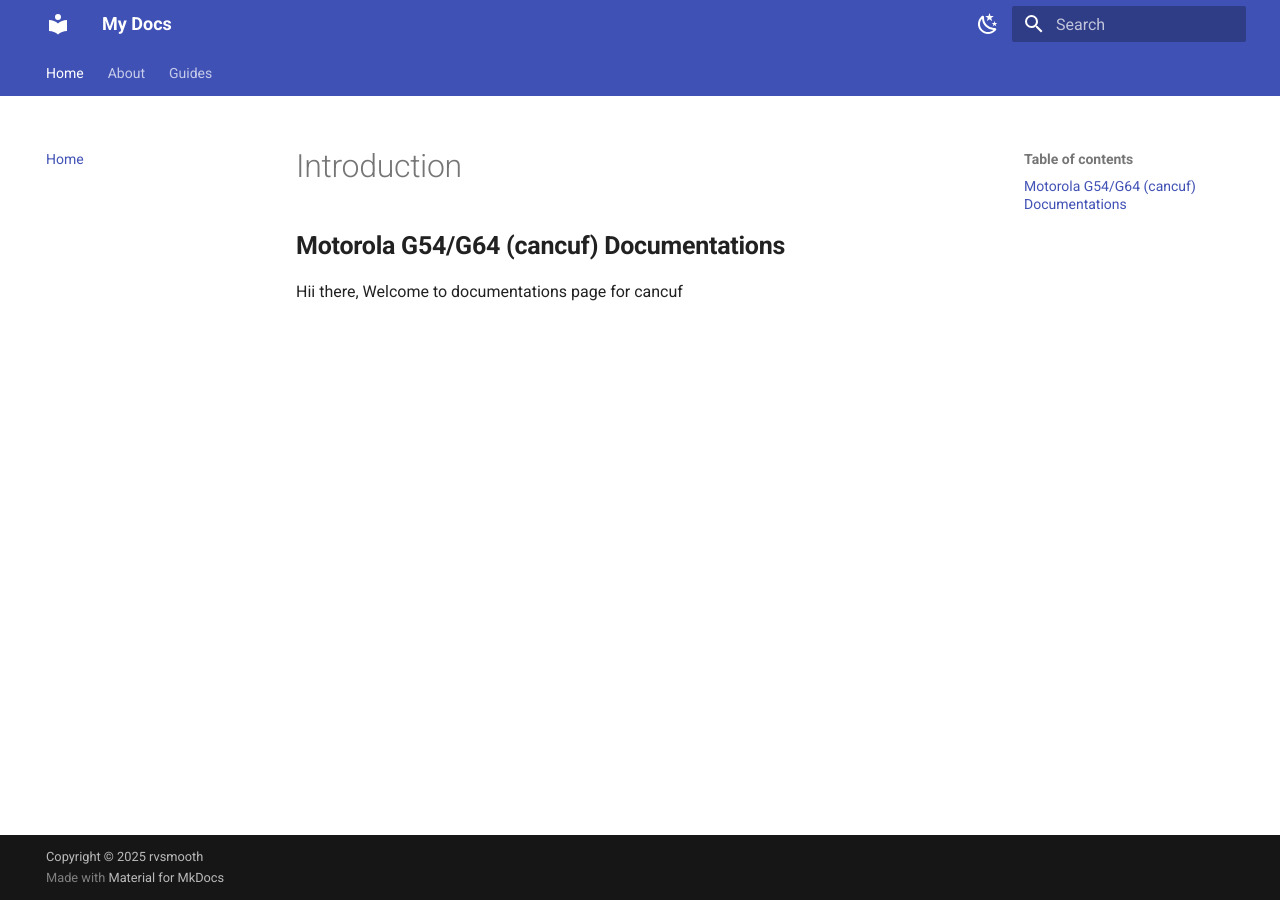
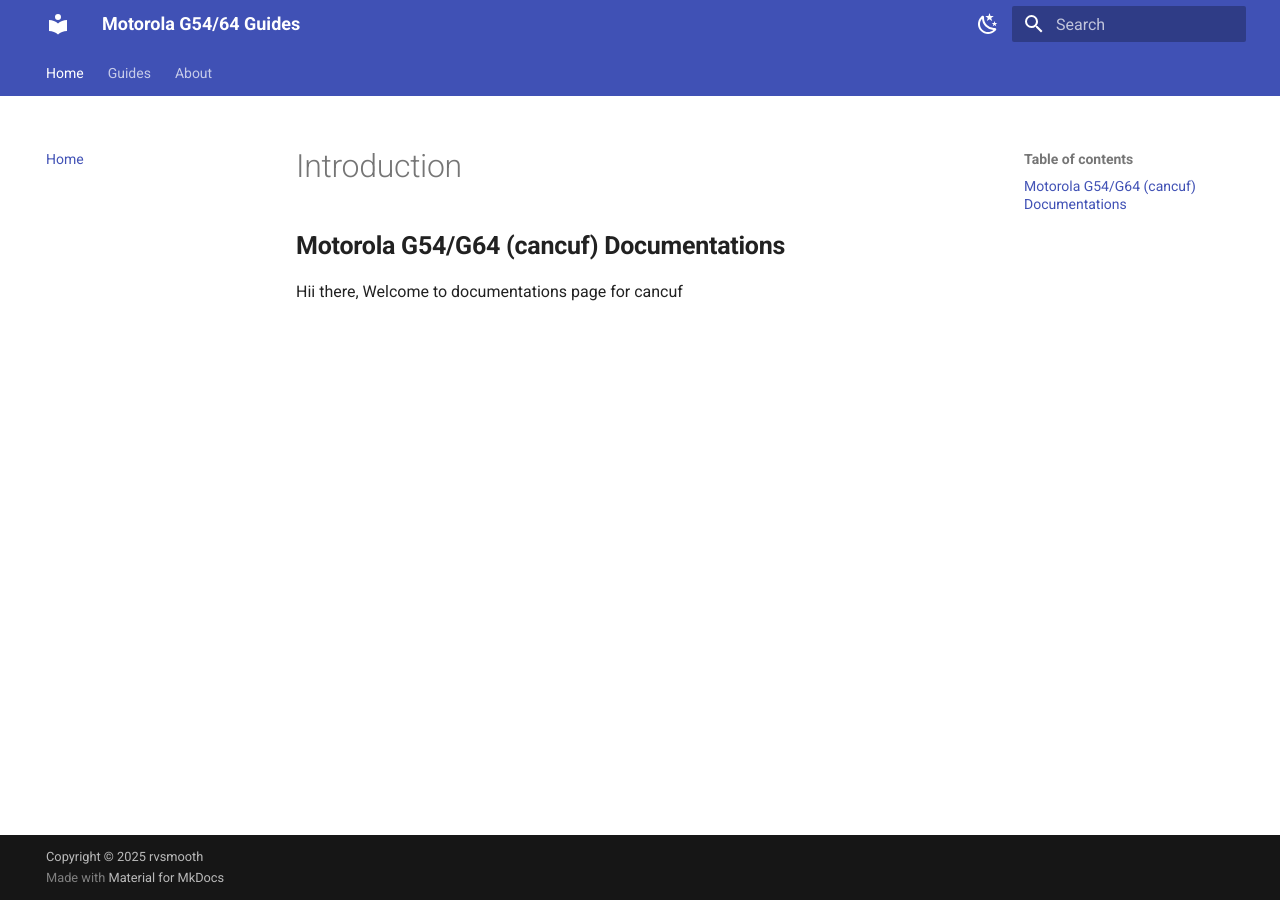
Before and after one commit to rvsmooth/cancufdocs, an MkDocs documentation site: the page built from docs/index.md, in a window 1280 px wide. Built offline with MkDocs 1.6.1 and Material for MkDocs 9.7.7, drawn with Linux system fonts in a browser that asks for light colours.

Commit message:
chore: reorder

```diff
--- a/mkdocs.yml
+++ b/mkdocs.yml
@@ -1,12 +1,12 @@
-site_name: My Docs
+site_name: Motorola G54/64 Guides
 copyright: Copyright &copy; 2025 rvsmooth
 
 nav:
   - Home: index.md
-  - About: about.md
   - Guides:
       - Bootloader Unlock: guides/bl_unlock.md
       - Custom ROM Flashing: guides/cr_flashing.md
+  - About: about.md
 
 theme:
   name: 'material'
```
